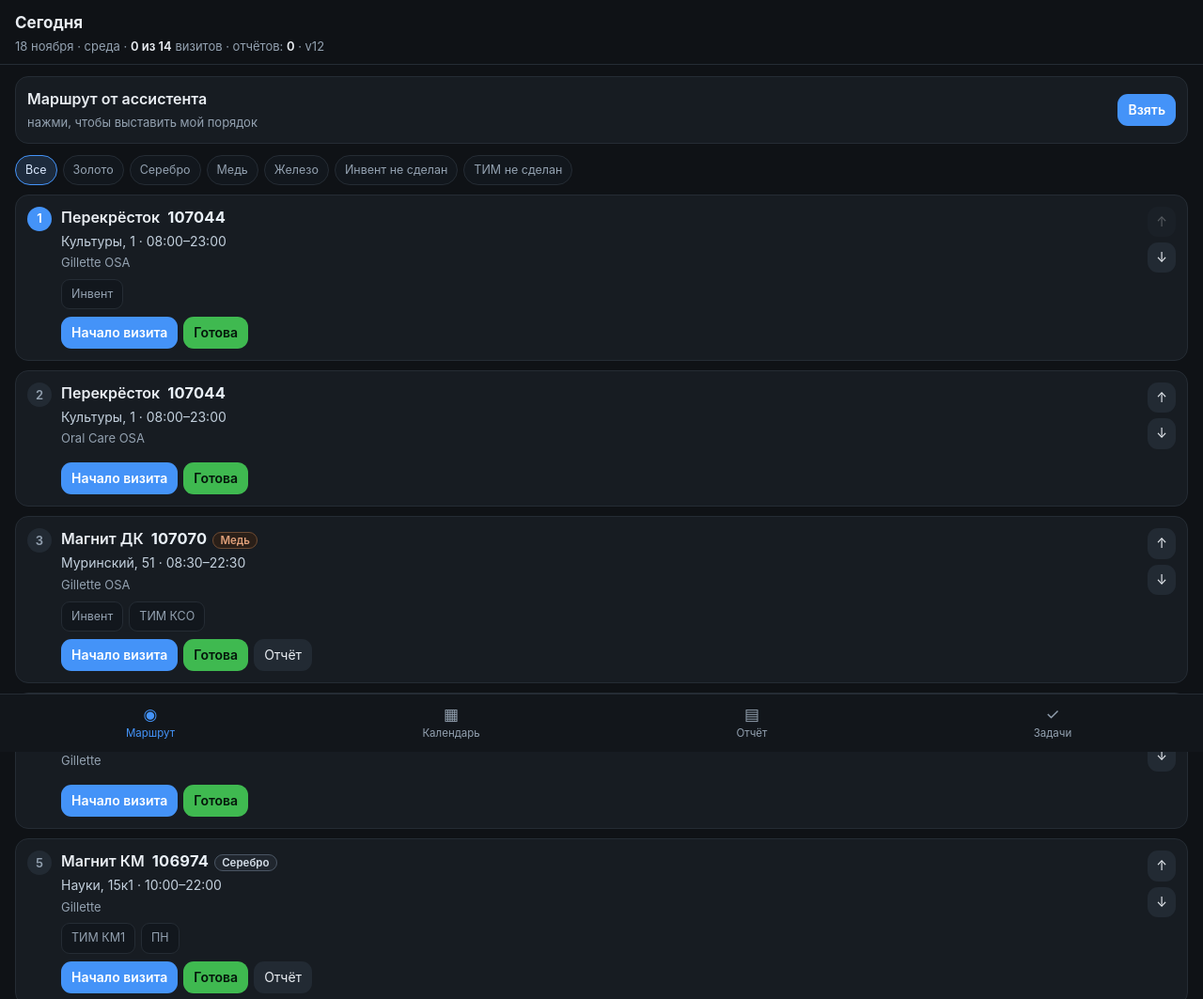
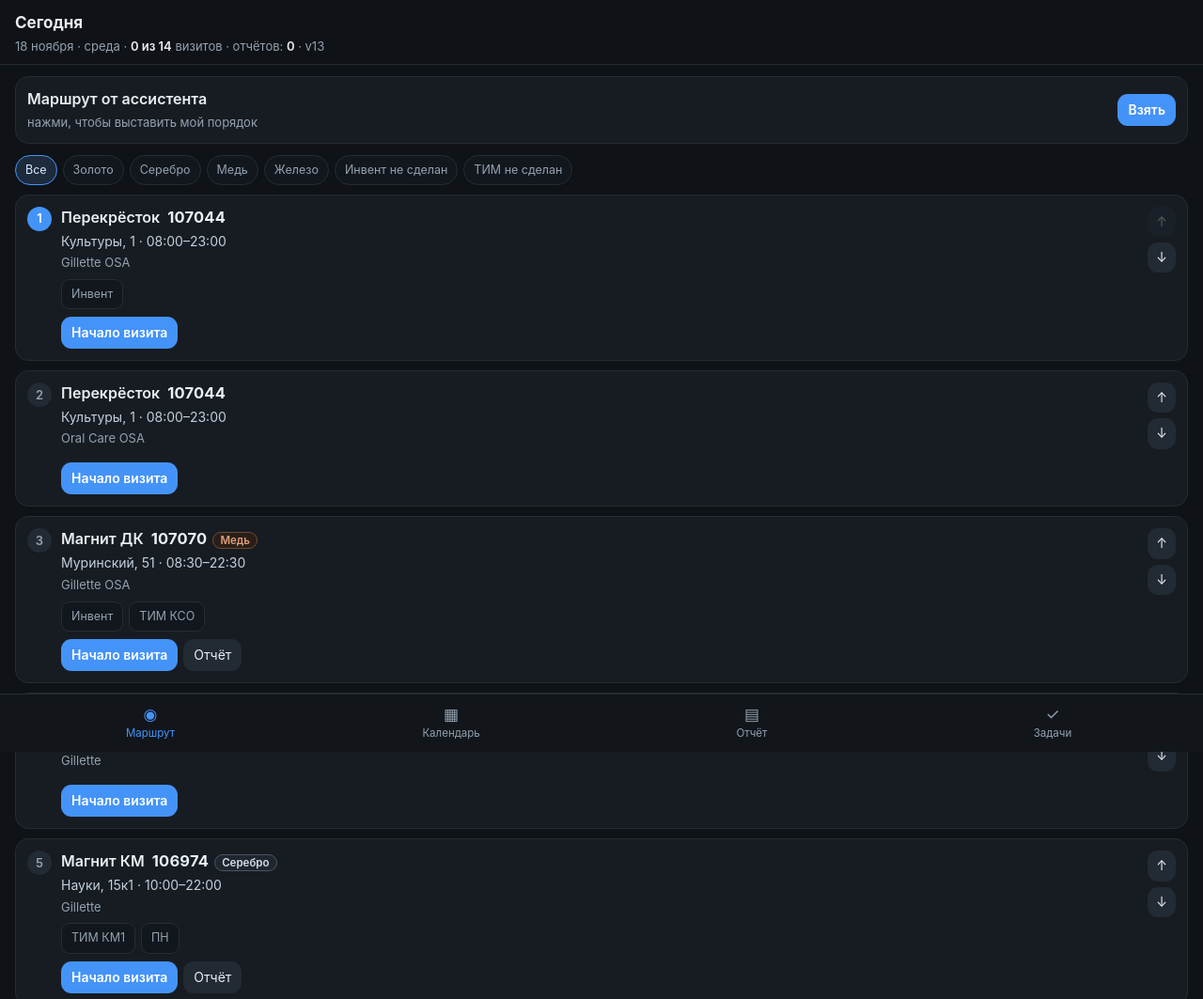
Before and after one commit to ladyko1804/fogg, a plain HTML site: page index.html in a window 1280 px wide. Shown: the top 1063 px of the page at 94% size. Drawn offline with Linux system fonts and the light colour scheme.

Commit message:
merge timer and done buttons

```diff
--- a/index.html
+++ b/index.html
@@ -269,7 +269,7 @@ function streetOf(a){return String(a||"").split(",")[0].trim()}
 function renderRoute(){
   const all=pts(state.active), done=all.filter(p=>p.done).length;
   document.getElementById("h-title").textContent=state.active===todayISO?"Сегодня":"Маршрут";
-  document.getElementById("h-sub").innerHTML=`${humanDate(state.active)} · <b>${done} из ${all.length}</b> визитов · отчётов: <b>${sentFor(state.active)}</b>${dayWorked(all)?` · в магазинах ${fmtDur(dayWorked(all))}`:""} · v12`;
+  document.getElementById("h-sub").innerHTML=`${humanDate(state.active)} · <b>${done} из ${all.length}</b> визитов · отчётов: <b>${sentFor(state.active)}</b>${dayWorked(all)?` · в магазинах ${fmtDur(dayWorked(all))}`:""} · v13`;
   const wrap=document.getElementById("s-route");
   if(!all.length){wrap.innerHTML='<div class="card"><div class="hint">На этот день маршрута нет. Пришли мне выгрузку — добавлю точки.</div></div>';return}
   wrap.innerHTML="";
@@ -327,9 +327,8 @@ function renderRoute(){
         </div>
         <div class="chkline">
           ${!p.start?`<button class="primary small" data-start="${idx}">Начало визита</button>`:""}
-          ${running?`<button class="ok small" data-end="${idx}">Закончила</button>`:""}
-          ${p.start&&p.end?`<button class="small" data-restart="${idx}">перезасечь</button>`:""}
-          ${p.done?`<button class="small" data-undone="${idx}">вернуть</button>`:`<button class="ok small" data-done="${idx}">Готова</button>`}
+          ${running?`<button class="ok small" data-end="${idx}">Закончила визит</button>`:""}
+          ${p.start&&p.end?`<button class="small" data-restart="${idx}">перезасечь</button><button class="small" data-undone="${idx}">вернуть в работу</button>`:""}
           ${p.kind!=="none"?`<button class="small" data-rep="${idx}">Отчёт</button>`:""}
         </div>
       </div>
@@ -342,7 +341,7 @@ function renderRoute(){
   });
 
   wrap.querySelectorAll("[data-done]").forEach(b=>b.onclick=()=>{pts(state.active)[+b.dataset.done].done=true;save();renderRoute()});
-  wrap.querySelectorAll("[data-undone]").forEach(b=>b.onclick=()=>{pts(state.active)[+b.dataset.undone].done=false;save();renderRoute()});
+  wrap.querySelectorAll("[data-undone]").forEach(b=>b.onclick=()=>{const p=pts(state.active)[+b.dataset.undone];p.done=false;p.end=null;save();renderRoute()});
   wrap.querySelectorAll("[data-rep]").forEach(b=>b.onclick=()=>{state.repIdx=+b.dataset.rep;save();go("report")});
   wrap.querySelectorAll("[data-up]").forEach(b=>b.onclick=()=>movePoint(+b.dataset.up,-1));
   wrap.querySelectorAll("[data-down]").forEach(b=>b.onclick=()=>movePoint(+b.dataset.down,1));
@@ -350,7 +349,7 @@ function renderRoute(){
   wrap.querySelectorAll("[data-tim]").forEach(b=>b.onclick=()=>{const p=pts(state.active)[+b.dataset.tim];p.timDone=!p.timDone;save();renderRoute()});
   wrap.querySelectorAll("[data-pn]").forEach(b=>b.onclick=()=>{const p=pts(state.active)[+b.dataset.pn];p.pnDone=!p.pnDone;save();renderRoute()});
   wrap.querySelectorAll("[data-start]").forEach(b=>b.onclick=()=>{const p=pts(state.active)[+b.dataset.start];p.start=new Date().toISOString();p.end=null;save();renderRoute()});
-  wrap.querySelectorAll("[data-end]").forEach(b=>b.onclick=()=>{const p=pts(state.active)[+b.dataset.end];p.end=new Date().toISOString();save();renderRoute()});
+  wrap.querySelectorAll("[data-end]").forEach(b=>b.onclick=()=>{const p=pts(state.active)[+b.dataset.end];p.end=new Date().toISOString();p.done=true;save();renderRoute()});
   wrap.querySelectorAll("[data-restart]").forEach(b=>b.onclick=()=>{const p=pts(state.active)[+b.dataset.restart];p.start=new Date().toISOString();p.end=null;save();renderRoute()});
 }
 function movePoint(idx,delta){
```
